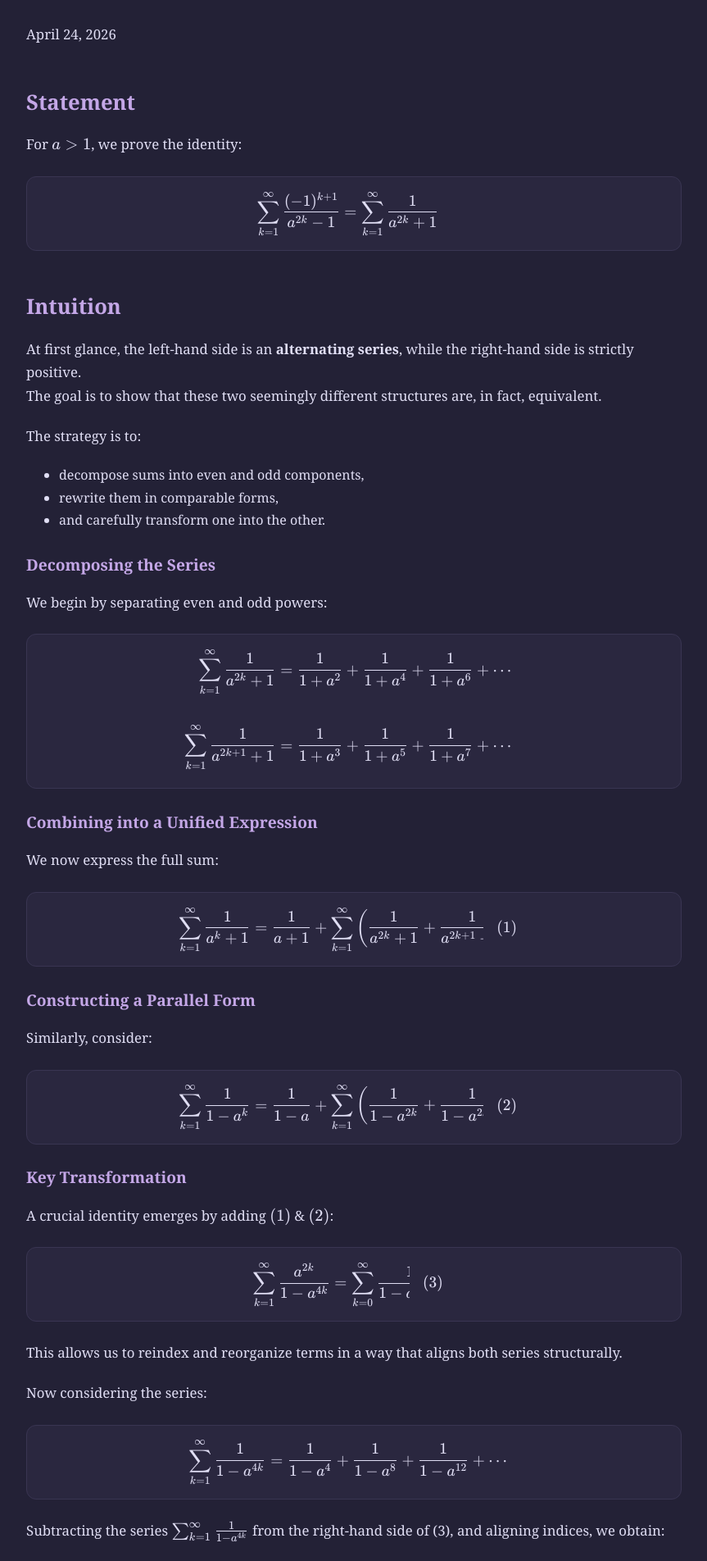
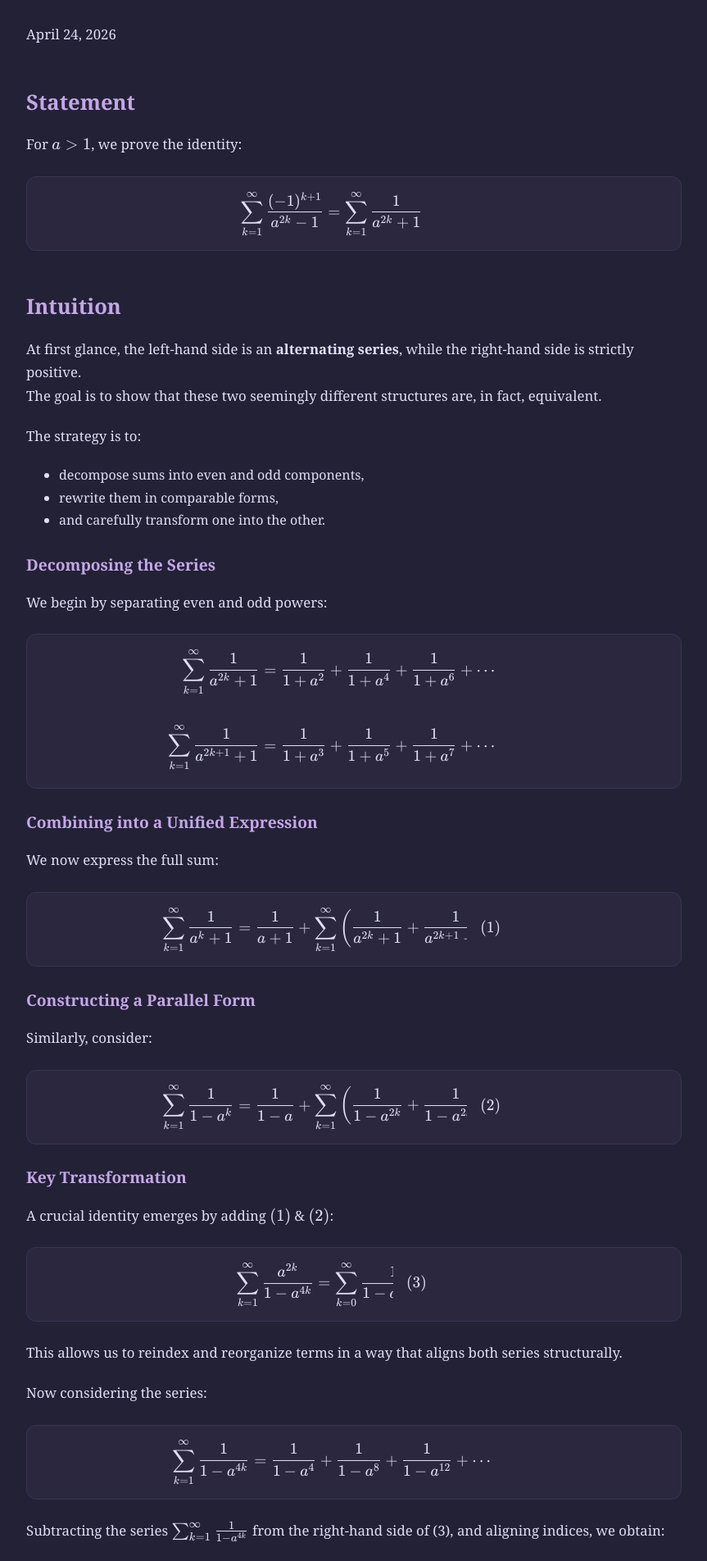
Before and after one commit to IronMan1405/IronMan1405.github.io, a Jekyll site: the page built from _posts/2026-04-24-alternating-series-identity.md, in a window 1280 px wide. Shown: the part 342-2246 px from the top of the page at 82% size, without its empty margins (208-1071 px from the left). Built offline with Jekyll 4.4.1, drawn with Linux system fonts in a browser that asks for light colours.

Commit message:
add padding

```diff
--- a/assets/css/style.css
+++ b/assets/css/style.css
@@ -100,6 +100,7 @@
   scrollbar-gutter: stable;
 
   padding: 1rem;
+  padding-right: 3.5rem;
   margin: 1.5em 0;
   white-space: nowrap;
 }
```
